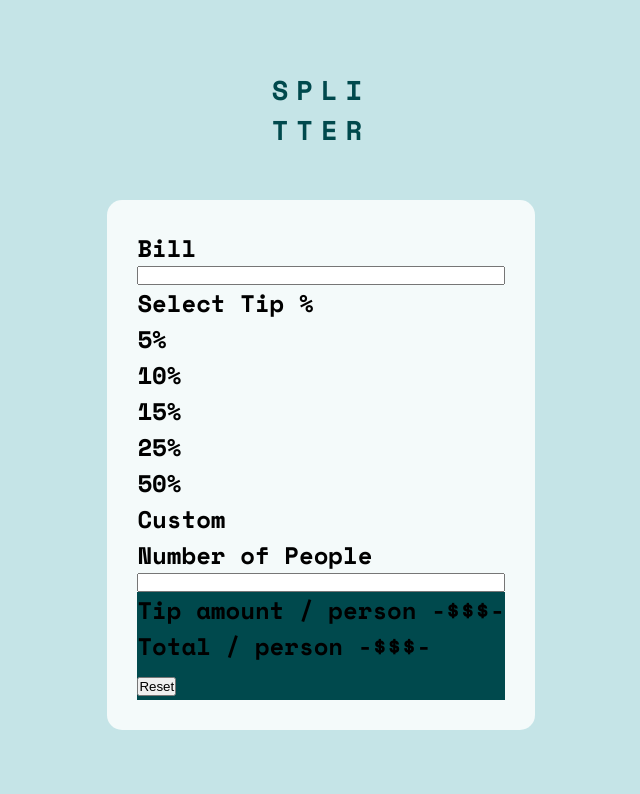
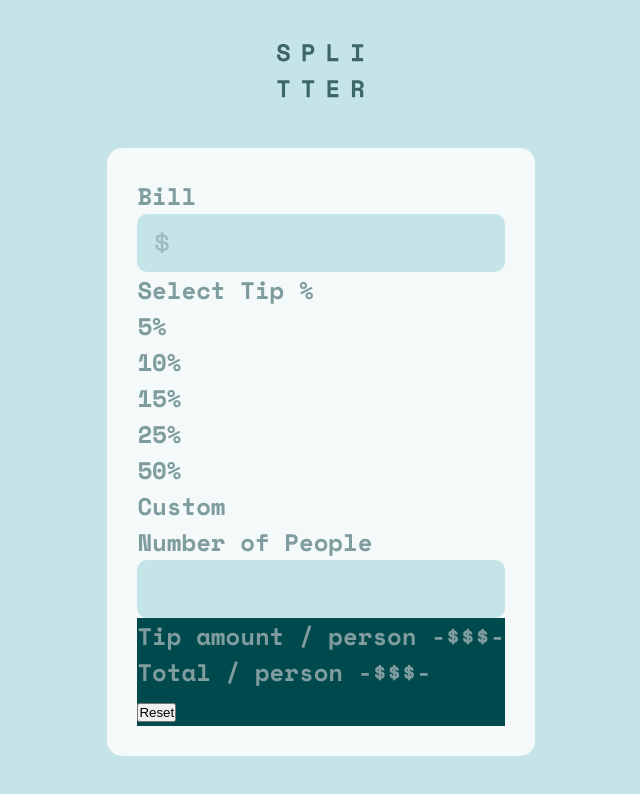
Before and after one commit to kujerocoding/tip-calculator-app, a React (Vite) app: page / in a window 1280 px wide. Shown: the top 794 px of the page, without its empty margins (319-959 px from the left). Built offline with nearby package versions, Linux system fonts and the light colour scheme.

Commit message:
add styles to the input field

```diff
--- a/src/App.css
+++ b/src/App.css
@@ -27,19 +27,20 @@ body{
     min-height: 100vh;
 }
 
+.main--container{
+    display: flex;
+    flex-direction: column;
+    justify-content: center;
+    align-items: center;
+    margin-block: 30px;
+}
+
 .app--container{
     background-color: var(--VERYLIGHTCYAN);
     padding: 30px;
     border-radius: 15px;
     margin-top: 50px;
-}
-
-.app--title{
-    text-transform: uppercase;
-    color: var(--VERYDARKCYAN);
-    font-size: 1.7rem;
-    text-align: center;
-    letter-spacing: .5rem;
+    color: var(--GRAYISHCYAN);
 }
 
 form{
@@ -50,3 +51,32 @@ form{
 .result--container{
     background-color: var(--VERYDARKCYAN);
 }
+
+input {
+    padding: 10px;
+    font-size: inherit;
+    text-align: right;
+    border: 1px solid transparent;
+    background-color: var(--LIGHTGRAYISHCYAN);
+    color: var(--VERYDARKCYAN);
+    font-family: inherit;
+    border-radius: 10px;
+}
+
+.label--bill{
+    position: relative;
+}
+
+.label--bill::before{
+    content: "";
+    width: 50px;
+    height: 50px;
+    /* background-color: red; */
+    top: 40px;
+    left: 0;
+    position: absolute;
+    background-image: url('/src/assets/images/icon-dollar.svg');
+    background-repeat: no-repeat;
+    background-position: center;
+    background-size: 30%;
+}
--- a/src/App.jsx
+++ b/src/App.jsx
@@ -4,11 +4,10 @@ import './App.css'
 const App = () => {
   return (
     <div className='main--container'>
-      <p className='app--title'>Spli</p>
-      <p className='app--title'>tter</p>
+      <img src="./src/assets/images/logo.svg" alt="" />
       <div className='app--container'>
         <form>
-          <label>Bill</label>
+          <label className="label--bill">Bill</label>
           <input type="text" />
           <label htmlFor="">Select Tip %</label>
           <div>
```
